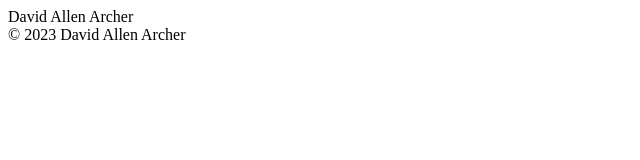
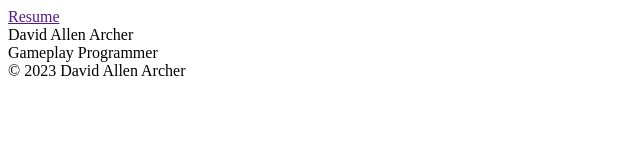
Before and after one commit to ScorpionGlitch/ScorpionGlitch.github.io, a plain HTML site: page index.html in a window 1280 px wide. Shown: the whole page, without its empty margins (0-640 px from the left). Drawn offline with Linux system fonts and the light colour scheme.

Commit message:
Continued populating index.html

```diff
--- a/index.html
+++ b/index.html
@@ -3,13 +3,18 @@
 	<TITLE>David Allen Archer</TITLE>
 </HEAD>
 <BODY>
-	<HEADER>
-		David Allen Archer
-	</HEADER>
-	<ASIDE>
-	</ASIDE>
-	<FOOTER>
-		&copy; 2023 David Allen Archer
-	</FOOTER>
+	<NAV>
+		<A href="">Resume</A>
+	</NAV>
+	<MAIN>
+		<HEADER>
+			<DIV id="name">David Allen Archer</DIV>
+			<DIV id="Ttile">Gameplay Programmer</DIV>
+		</HEADER>
+
+		<FOOTER>
+			&copy; 2023 David Allen Archer
+		</FOOTER>
+	</MAIN>
 </BODY>
 </HTML>
```
